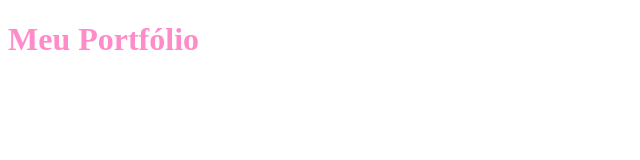
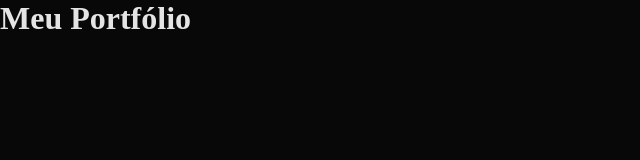
Before and after one commit to Julianeves01/Portfolio-01, a plain HTML site: page index.html in a window 1280 px wide. Shown: the whole page, without its empty margins (0-640 px from the left). Drawn offline with Linux system fonts and the light colour scheme.

Commit message:
feat: criação do estilo inicial

```diff
--- a/assets/styles.css
+++ b/assets/styles.css
@@ -1,4 +1,26 @@
-h1 {
-    color:rgba(255, 20, 145, 0.493);
+* {
+    margin: 0;
+    padding: 0;
+    box-sizing: border-box; /*faz com que o padding e margin não aumentem o tamanho do elemento*/
+    text-decoration: none;
+    border: none;
+    outline: none;
+    scroll-behavior: smooth;
+    font-family:'Times New Roman', Times, serif
+}
+:root {
+    --bg-color: #080808;
+    --secondary-bg-color: #121212;
+    --text-color: #e4e4e4;
+    --main-color: #f8047ab9;
+}
 
+html {
+    overflow-x: hidden;
 }
+
+
+body {
+    background-color: var(--bg-color);
+    color: var(--text-color);
+}
```
